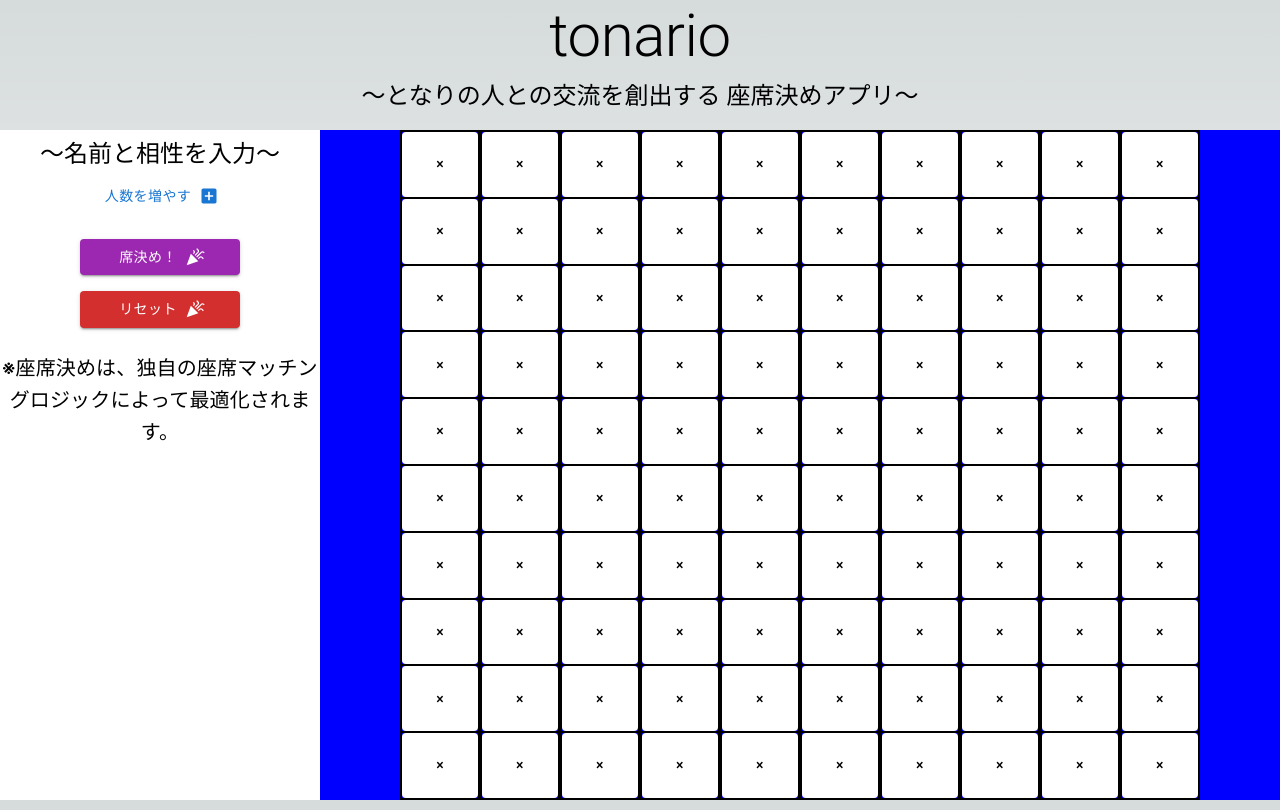
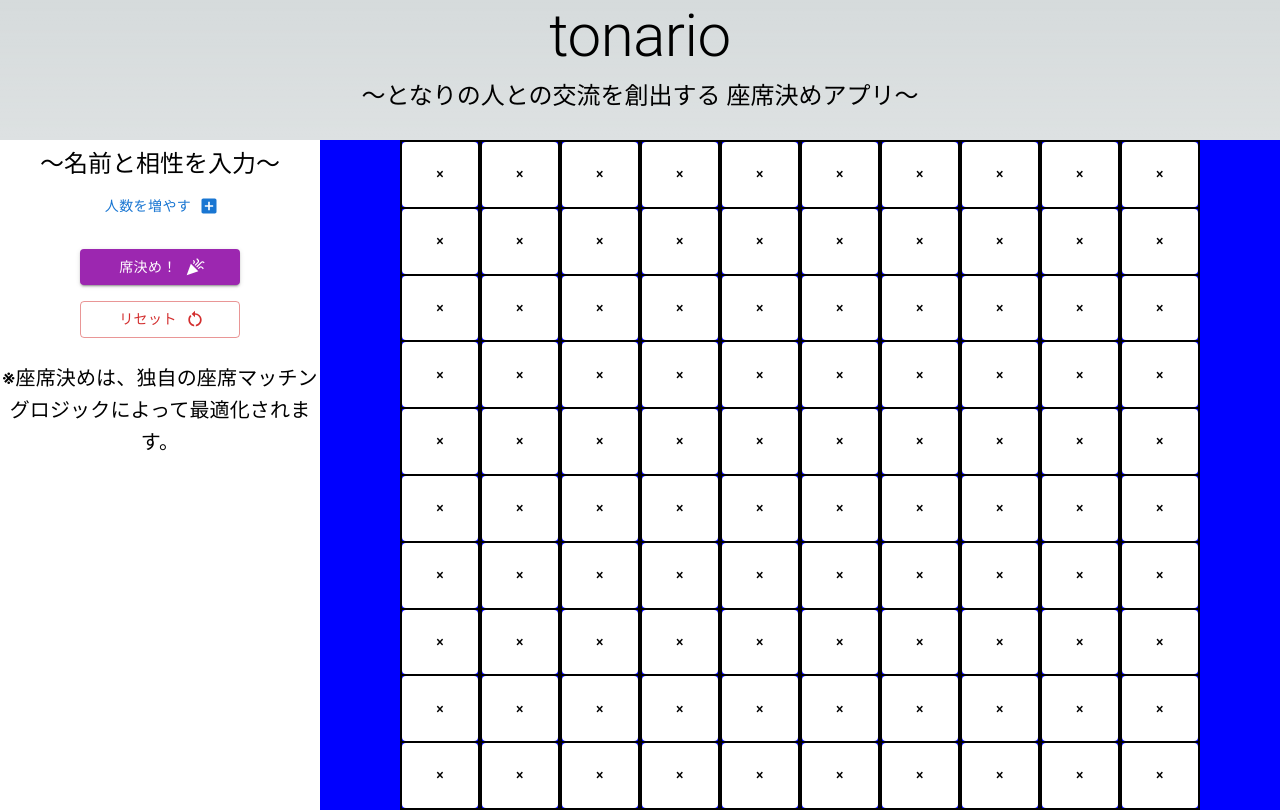
Before and after one commit to Cauchy27/tonario, a Next.js app: page / in a window 1280 px wide. Built offline with nearby package versions, Linux system fonts and the light colour scheme.

Commit message:
レイアウト微調整

```diff
--- a/app/page.tsx
+++ b/app/page.tsx
@@ -6,6 +6,7 @@ import { useEffect, useState } from "react";
 import { Grid, Typography, Button } from '@mui/material';
 import AddBoxIcon from '@mui/icons-material/AddBox';
 import CelebrationIcon from '@mui/icons-material/Celebration';
+import RestartAltIcon from '@mui/icons-material/RestartAlt';
 
 import { NameList, CompatibillityToOthers } from './PropsType';
 import { NameBox } from './components/namebox';
@@ -181,8 +182,6 @@ const Main:NextPage = () => {
           if(test <= rows.length*columns.length){
             newSittingMap[x_index][y_index]=newNameList[key].username;
           }
-          // console.log(test, rows.length*columns.length);
-          // console.log(newSittingMap, newNameList);
         }
       });
       if(noSeatCount > 0){
@@ -248,7 +247,7 @@ const Main:NextPage = () => {
   return(
     <div className='w-[100%] h-[100%]'>
       <Typography variant='h2' textAlign={"center"} sx={{height:"80px"}}>tonario</Typography>
-      <Typography variant='h5' textAlign={"center"} sx={{height:"50px"}}>〜となりの人との交流を創出する 座席決めアプリ〜</Typography>
+      <Typography variant='h5' textAlign={"center"} sx={{height:"60px"}}>〜となりの人との交流を創出する 座席決めアプリ〜</Typography>
       <Grid
         container
         justifyContent={"center"}
@@ -321,8 +320,8 @@ const Main:NextPage = () => {
                 席決め！
               </Button>
               <Button
-                endIcon={<CelebrationIcon/>}
-                variant="contained"
+                endIcon={<RestartAltIcon/>}
+                variant="outlined"
                 color="error"
                 sx={{m:3, mt:1, width:"50%"}}
                 onClick={()=>{
```
